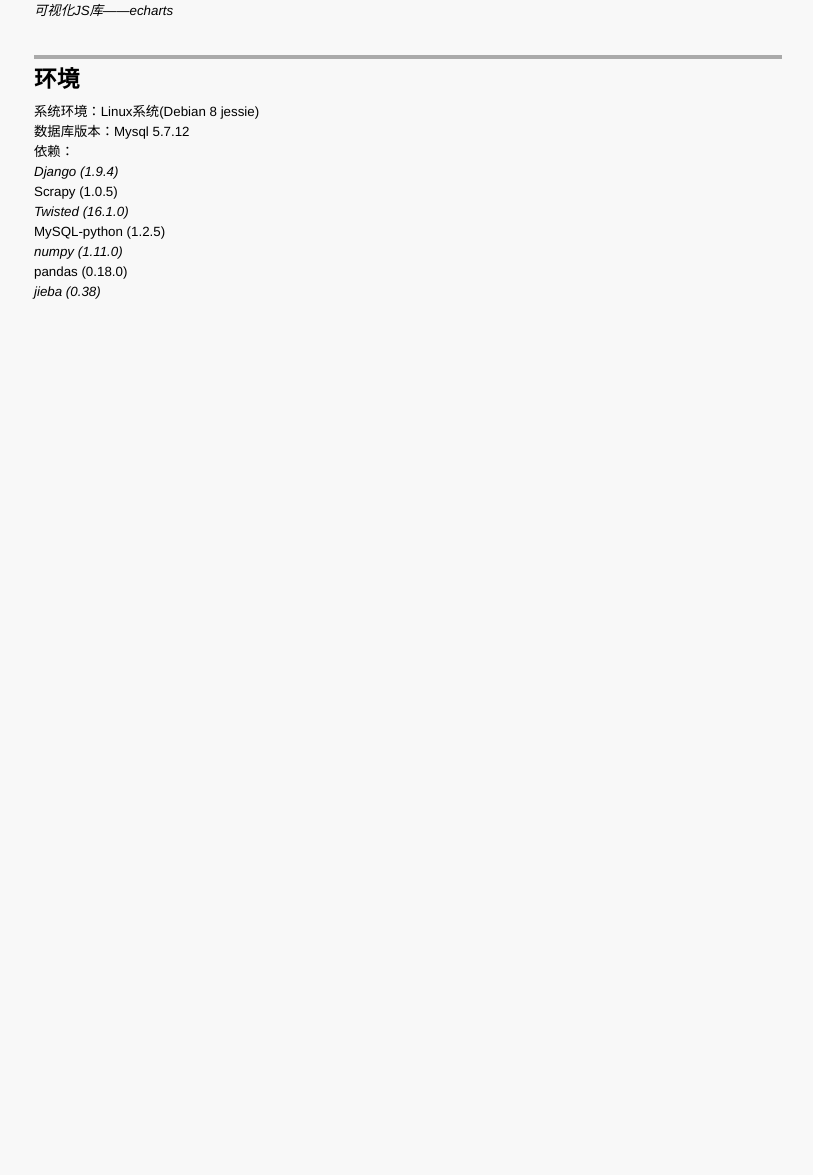
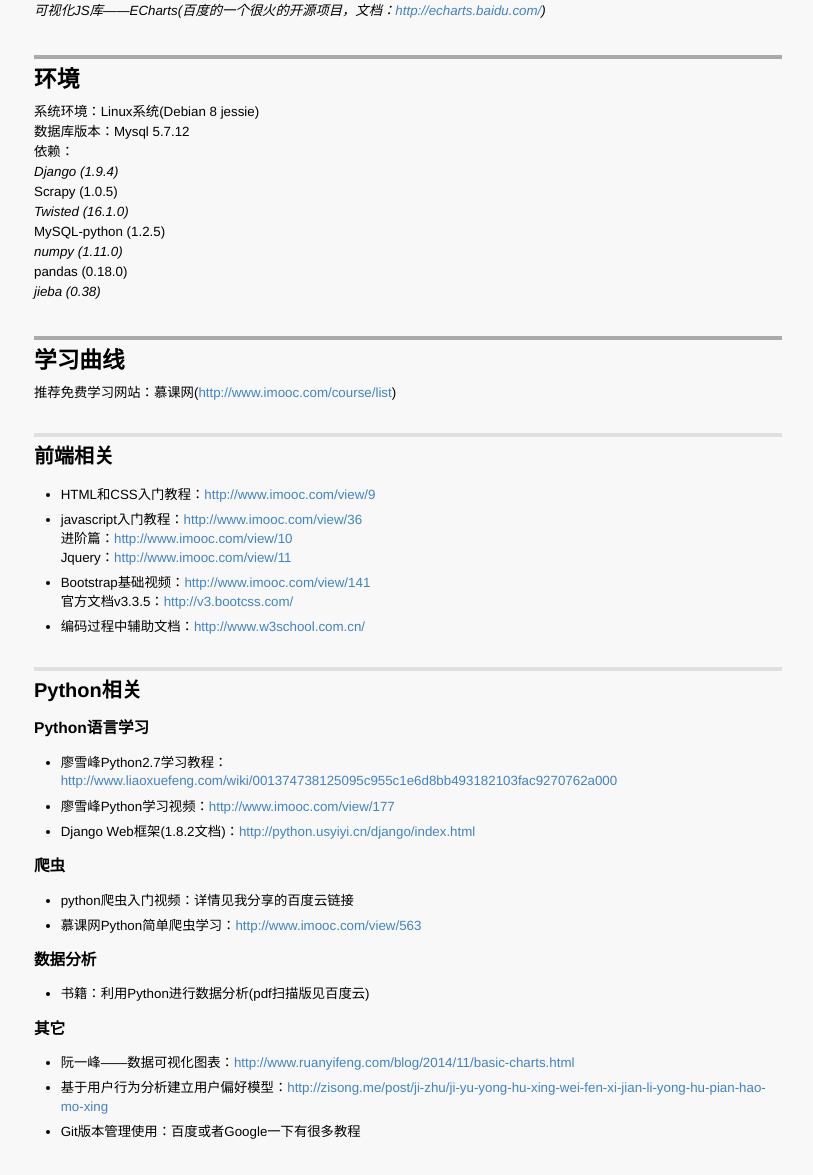
Before and after one commit to jakexchan/somedemo, a plain HTML site: page markdown/data_exploer.html in a window 1280 px wide. Shown: the part 358-1533 px from the top of the page, without its empty margins (232-1045 px from the left). Before the commit the page ends 800 px from the top, so only its background shows below. Drawn offline with Linux system fonts and the light colour scheme.

Commit message:
Update data exploer project instruction

```diff
--- a/markdown/data_exploer.html
+++ b/markdown/data_exploer.html
@@ -17,7 +17,7 @@
 </em>   Scrapy爬虫<br>
 <em>   Bootstrap<br>
 </em>   Jquery<br>
-<em>   可视化JS库——echarts<br>
+<em>   可视化JS库——ECharts(百度的一个很火的开源项目，文档：<a href="http://echarts.baidu.com/">http://echarts.baidu.com/</a>)
 </em>
 
 </p>
@@ -34,4 +34,39 @@
 <em>   jieba (0.38)<br>
 </em>
 </p>
+<h1>学习曲线</h1>
+<p>推荐免费学习网站：慕课网(<a href="http://www.imooc.com/course/list">http://www.imooc.com/course/list</a>)
+</p>
+<h2>前端相关</h2>
+<ul>
+<li>HTML和CSS入门教程：<a href="http://www.imooc.com/view/9">http://www.imooc.com/view/9</a></li>
+<li>javascript入门教程：<a href="http://www.imooc.com/view/36">http://www.imooc.com/view/36</a> <br>
+进阶篇：<a href="http://www.imooc.com/view/10">http://www.imooc.com/view/10</a> <br>
+Jquery：<a href="http://www.imooc.com/view/11">http://www.imooc.com/view/11</a></li>
+<li>Bootstrap基础视频：<a href="http://www.imooc.com/view/141">http://www.imooc.com/view/141</a> <br>
+官方文档v3.3.5：<a href="http://v3.bootcss.com/">http://v3.bootcss.com/</a></li>
+<li>编码过程中辅助文档：<a href="http://www.w3school.com.cn/">http://www.w3school.com.cn/</a> <br></li>
+</ul>
+<h2>Python相关</h2>
+<h3>Python语言学习</h3>
+<ul>
+<li>廖雪峰Python2.7学习教程：<a href="http://www.liaoxuefeng.com/wiki/001374738125095c955c1e6d8bb493182103fac9270762a000">http://www.liaoxuefeng.com/wiki/001374738125095c955c1e6d8bb493182103fac9270762a000</a></li>
+<li>廖雪峰Python学习视频：<a href="http://www.imooc.com/view/177">http://www.imooc.com/view/177</a></li>
+<li>Django Web框架(1.8.2文档)：<a href="http://python.usyiyi.cn/django/index.html">http://python.usyiyi.cn/django/index.html</a></li>
+</ul>
+<h3>爬虫</h3>
+<ul>
+<li>python爬虫入门视频：详情见我分享的百度云链接</li>
+<li>慕课网Python简单爬虫学习：<a href="http://www.imooc.com/view/563">http://www.imooc.com/view/563</a></li>
+</ul>
+<h3>数据分析</h3>
+<ul>
+<li>书籍：利用Python进行数据分析(pdf扫描版见百度云)</li>
+</ul>
+<h3>其它</h3>
+<ul>
+<li>阮一峰——数据可视化图表：<a href="http://www.ruanyifeng.com/blog/2014/11/basic-charts.html">http://www.ruanyifeng.com/blog/2014/11/basic-charts.html</a></li>
+<li>基于用户行为分析建立用户偏好模型：<a href="http://zisong.me/post/ji-zhu/ji-yu-yong-hu-xing-wei-fen-xi-jian-li-yong-hu-pian-hao-mo-xing">http://zisong.me/post/ji-zhu/ji-yu-yong-hu-xing-wei-fen-xi-jian-li-yong-hu-pian-hao-mo-xing</a></li>
+<li>Git版本管理使用：百度或者Google一下有很多教程</li>
+</ul>
 </body></html>
```
